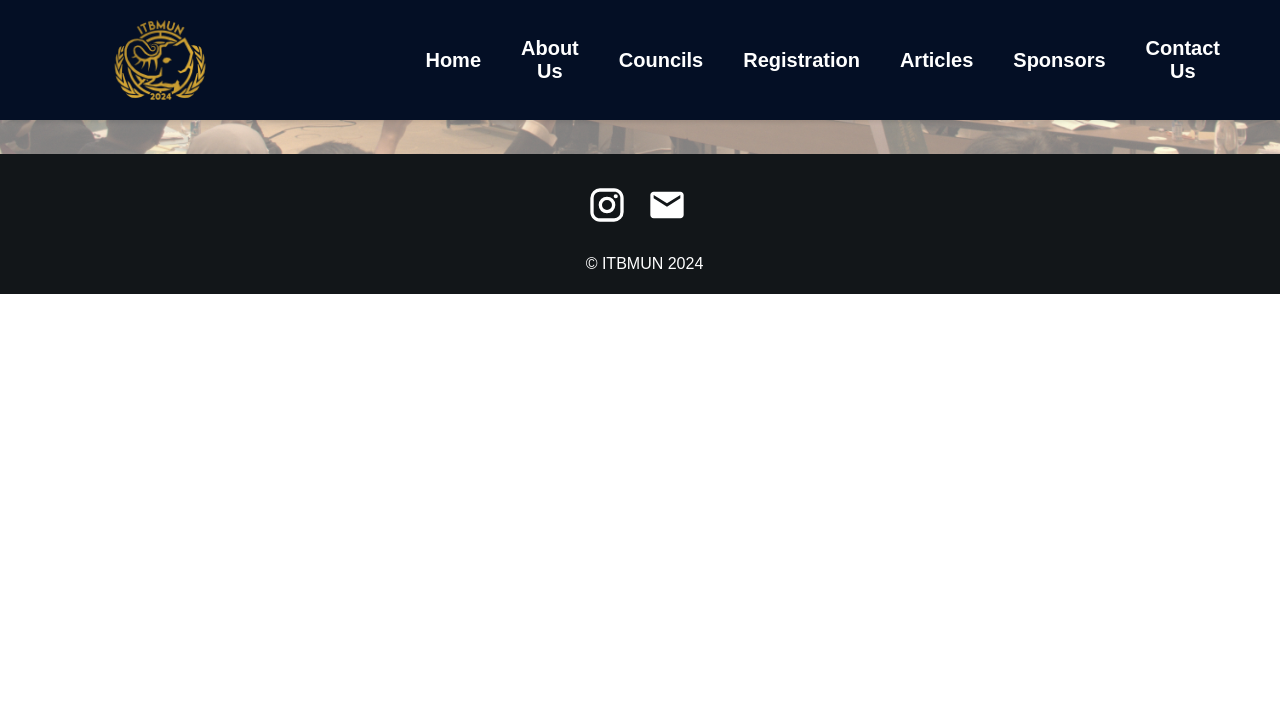
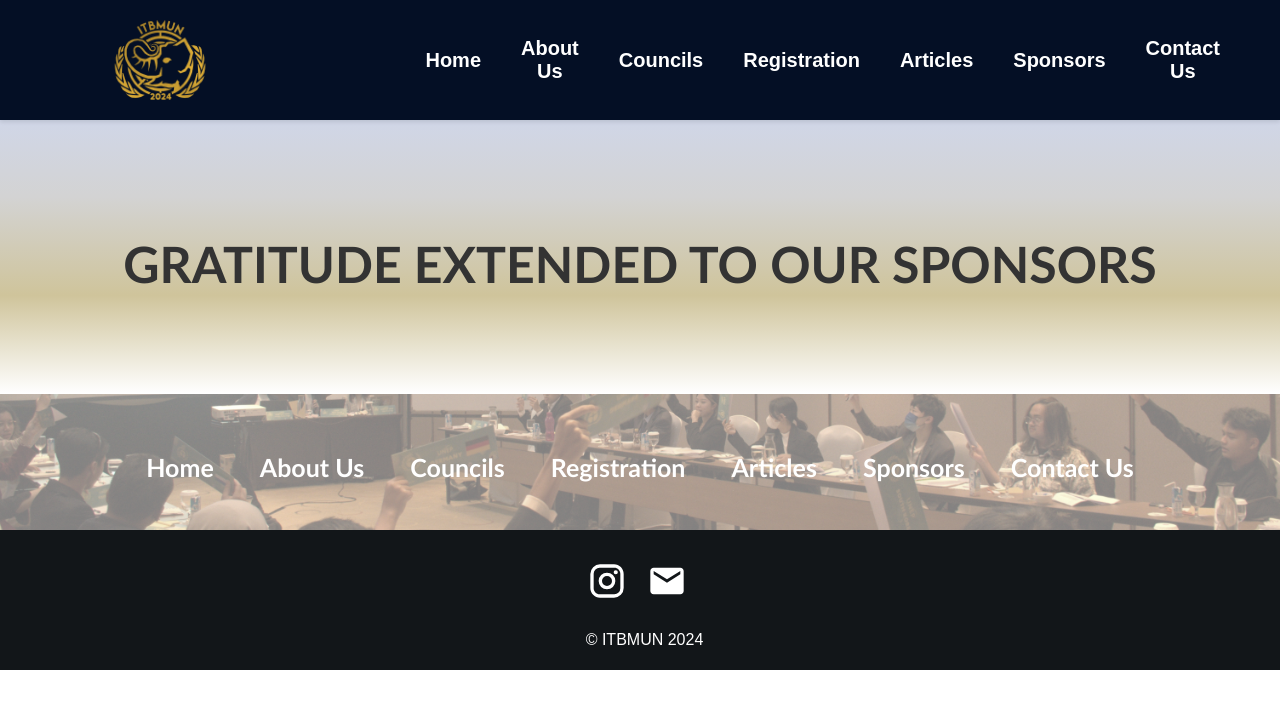
Before and after one commit to wigaandini/ITBMUN-2024-Website, a React (Create React App) app in the folder itbmun-2024-web/: page /sponsors in a window 1280 px wide. Before the commit this address had no page. Shown: the top 708 px of the page. Built offline with nearby package versions, Linux system fonts and the light colour scheme.

Commit message:
sponsor tinggal masukin pict

```diff
--- a/itbmun-2024-web/src/App.jsx
+++ b/itbmun-2024-web/src/App.jsx
@@ -5,6 +5,7 @@ import Navbar from "./components/navbar.jsx";
 import Home from "./pages/home.jsx";
 import SecFooter from "./components/secfooter.jsx";
 import Registration from "./pages/registration.jsx";
+import Sponsor from "./pages/sponsor.jsx";
 import About from "./pages/about.jsx";
 import NotFound from "./pages/notfound.jsx";
 import Contact from "./pages/contact.jsx";
@@ -35,6 +36,7 @@ function App() {
           <Route path="/about" element={<About />} />
           <Route path="/contact" element={<Contact />} />
           <Route path="/registration" element={<Registration />} />
+          <Route path="/sponsors" element={<Sponsor />} />
           <Route path="*" element={<NotFound />} />
         </Switch>
         <SecFooter />
--- /dev/null
+++ b/itbmun-2024-web/src/pages/sponsor.jsx
@@ -0,0 +1,15 @@
+import React from 'react'
+import '../styles/sponsor.css'
+
+function Sponsor() {
+  return (
+    <div className='Sponsor'>
+        <h1> GRATITUDE EXTENDED TO OUR SPONSORS </h1>
+        <div className='sponsorContent'>
+
+        </div>
+    </div>
+  )
+}
+
+export default Sponsor
--- /dev/null
+++ b/itbmun-2024-web/src/styles/sponsor.css
@@ -0,0 +1,29 @@
+.Sponsor {
+  background: linear-gradient(
+    to bottom,
+    white,
+    #cfd7ed,
+    #d3d3d3,
+    #cfc49b,
+    white
+  );
+  padding: 50px 0;
+  text-align: center;
+  font-family: "Gill Sans", "Gill Sans MT", Calibri, "Trebuchet MS", sans-serif;
+  font-weight: 300;
+  color: #333;
+  align-items: center;
+}
+
+.Sponsor h1 {
+  font-size: 50px;
+  padding-top: 150px;
+  font-weight: 700;
+  margin-bottom: 50px;
+}
+
+@media screen and (max-width: 1100px) {
+  .Sponsor h1 {
+    font-size: 40px;
+  }
+}
```
